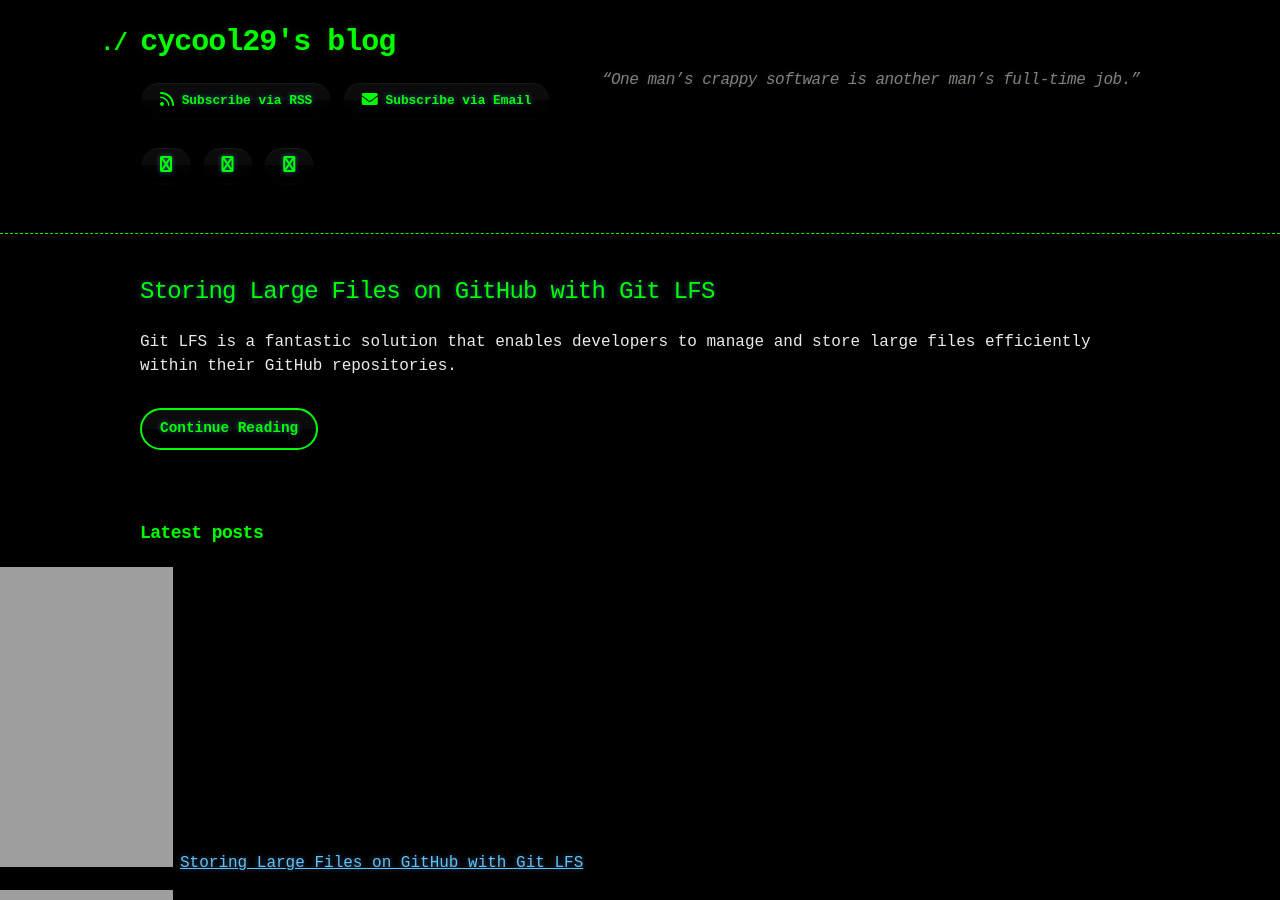
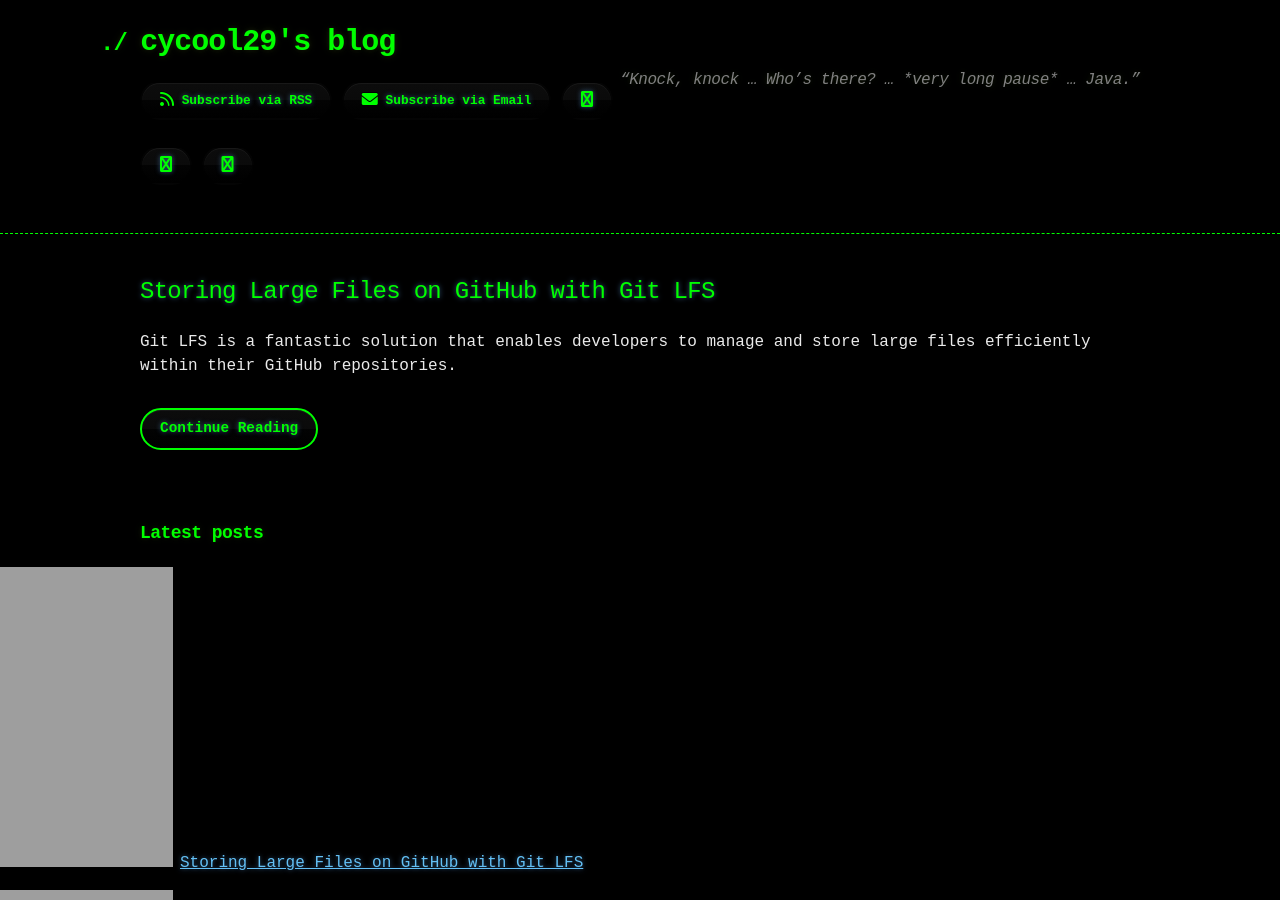
Before and after one commit to cycool29/cycool29.github.io, a Jekyll site: the page built from index.md, in a window 1280 px wide and 900 px high. Built offline with Jekyll 4.4.1, drawn with Linux system fonts in a browser that asks for light colours; a style sheet for code colours, icons or effects is not loaded.

Commit message:
Update quotes

```diff
--- a/_config.yml
+++ b/_config.yml
@@ -1,5 +1,5 @@
 title: cycool29's blog
-description: "“One man’s crappy software is another man’s full-time job.” "
+description: "“Knock, knock … Who’s there? … *very long pause* … Java.”"
 bio: A high school student. Intermediate in Python, Git, Bash. Learning JavaScript. He/Him. "
 author: cycool29
 url: https://cycool29.github.io
```
